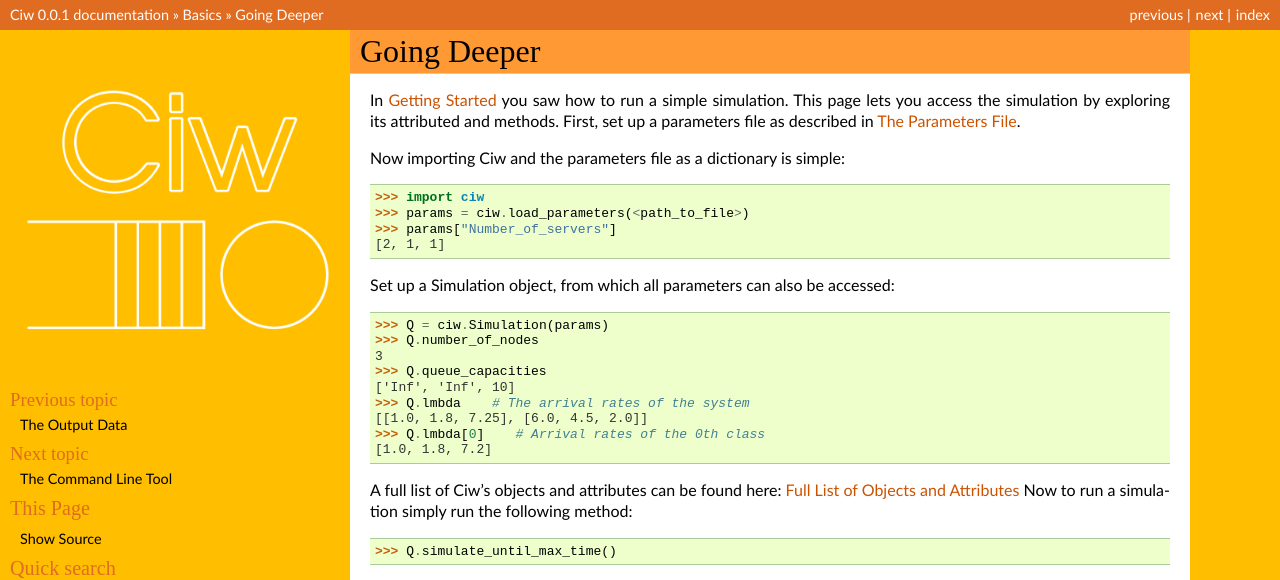
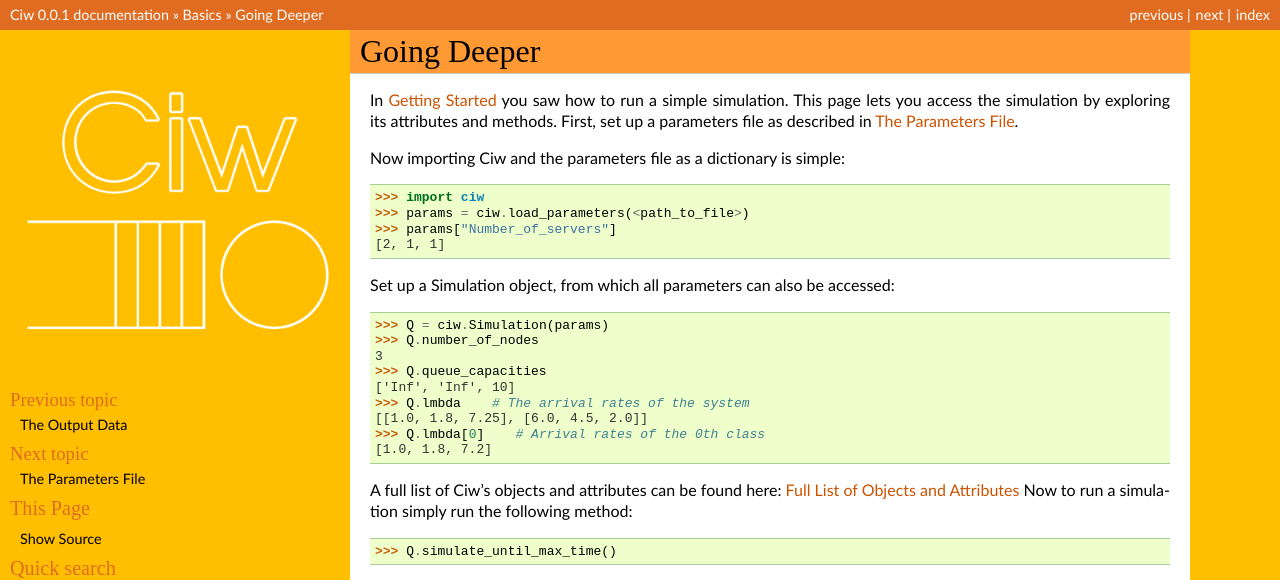
Before and after one commit to CiwPython/Ciw, a Sphinx documentation site: the page built from docs/Basics/further_shell.rst, in a window 1280 px wide. Shown: the top 580 px of the page. Built offline with Sphinx 7.4.7, drawn with Linux system fonts in a browser that asks for light colours.

Commit message:
updating documentation

```diff
--- a/docs/Basics/further_shell.rst
+++ b/docs/Basics/further_shell.rst
@@ -1,7 +1,7 @@
 Going Deeper
 ============
 
-In :ref:`getting-started` you saw how to run a simple simulation. This page lets you access the simulation by exploring its attributed and methods.
+In :ref:`getting-started` you saw how to run a simple simulation. This page lets you access the simulation by exploring its attributes and methods.
 First, set up a parameters file as described in :ref:`parameters-file`.
 
 Now importing Ciw and the parameters file as a dictionary is simple::
--- a/docs/Basics/index.rst
+++ b/docs/Basics/index.rst
@@ -10,5 +10,4 @@
    parameters_dict.rst
    output_file.rst
    further_shell.rst
-   run_simulation_commandline.rst
    parameters.rst
--- a/docs/Basics/parameters.rst
+++ b/docs/Basics/parameters.rst
@@ -4,7 +4,7 @@
 The Parameters File
 ===================
 
-Ciw features a :code:`load_parameters` function that imports a parameters file as a dictionary. This file take is in :code:`.yml` format. A :code:`parameters.yml` file of this same format is required for use with :ref:`command-line-tool`.
+Ciw features a :code:`load_parameters` function that imports a parameters file as a dictionary. This file take is in :code:`.yml` format.
 
 A full example of the parameters file for a three node network with two classes of customer is shown below::
 
--- a/docs/Examples/mm1.rst
+++ b/docs/Examples/mm1.rst
@@ -9,7 +9,7 @@
 
 Standard queueing theory gives the expected wait in an M/M/1 queue as :math:`\mathbb{E}[W] = \frac{\rho}{\mu(1-\rho)}`. With arrival rate :math:`\lambda = 3` and service rate :math:`\mu = 5`, we get traffic intensity :math:`\rho = \frac{\lambda}{\mu} = 0.6`, and so :math:`\mathbb{E}[W] = 0.3`.
 
-We set up the parameters in ASQ::
+We set up the parameters in Ciw::
 
     >>> params_dict = {'Arrival_rates': {'Class 0': [3.0]},
     ...                'Service_distributions': {'Class 0': [['Exponential', 5.0]]},
```
Also changed, not shown: docs/Basics/run_simulation_commandline.rst (deleted, +0 -31 lines).
